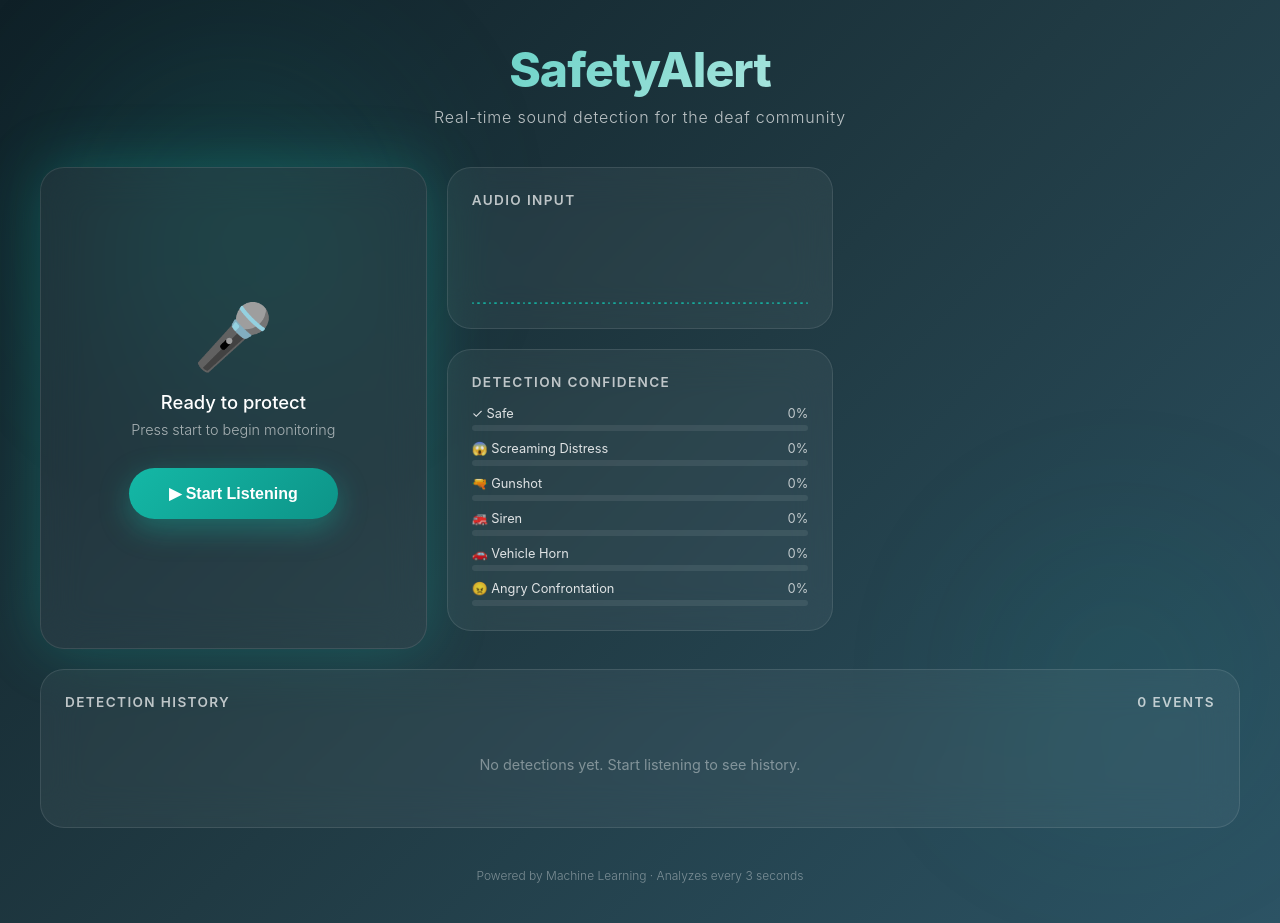
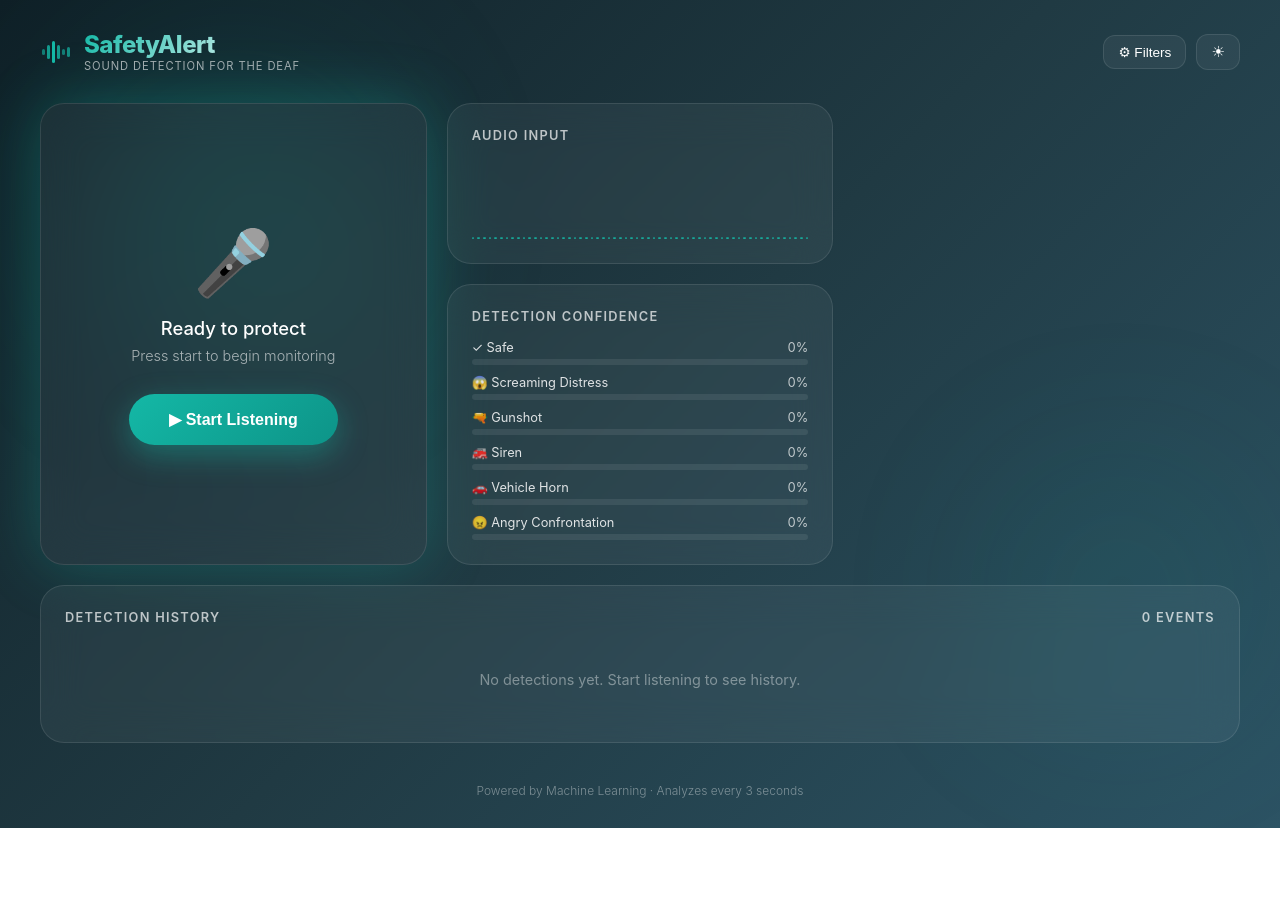
Before and after one commit to anibhati/safety-alert-website, a React (Create React App) app: page / in a window 1280 px wide. After the commit the page ends 828 px from the top, so only its background shows below. Built offline with nearby package versions, Linux system fonts and the light colour scheme.

Commit message:
Add logo, theme toggle, category filters, and polish

```diff
--- a/src/App.js
+++ b/src/App.js
@@ -1,4 +1,23 @@
 import React, { useState, useRef, useEffect } from "react";
+
+const THEMES = {
+  dark: {
+    bg: "linear-gradient(135deg, #0f2027 0%, #203a43 50%, #2c5364 100%)",
+    cardBg: "rgba(255,255,255,0.05)",
+    cardBorder: "rgba(255,255,255,0.1)",
+    text: "white",
+    textSecondary: "rgba(255,255,255,0.7)",
+    textMuted: "rgba(255,255,255,0.5)"
+  },
+  light: {
+    bg: "linear-gradient(135deg, #e0f2f1 0%, #b2dfdb 50%, #80cbc4 100%)",
+    cardBg: "rgba(255,255,255,0.6)",
+    cardBorder: "rgba(0,0,0,0.08)",
+    text: "#0f2027",
+    textSecondary: "rgba(15,32,39,0.75)",
+    textMuted: "rgba(15,32,39,0.5)"
+  }
+};
 
 const ALERT_STYLES = {
   critical: {
@@ -14,7 +33,6 @@ const ALERT_STYLES = {
     glow: "0 0 60px rgba(246, 163, 101, 0.5)"
   },
   safe: {
-    bg: "linear-gradient(135deg, #0f2027 0%, #203a43 50%, #2c5364 100%)",
     accent: "#14b8a6",
     emoji: "✓",
     glow: "0 0 60px rgba(20, 184, 166, 0.3)"
@@ -40,6 +58,19 @@ const CLASS_ICONS = {
 };
 
 const ALL_CLASSES = ["safe", "screaming_distress", "gunshot", "siren", "vehicle_horn", "angry_confrontation"];
+const DANGER_CLASSES = ["screaming_distress", "gunshot", "siren", "vehicle_horn", "angry_confrontation"];
+
+// Sound wave logo
+const Logo = ({ color = "currentColor" }) => (
+  <svg width="32" height="32" viewBox="0 0 32 32" fill="none">
+    <rect x="2" y="13" width="3" height="6" rx="1.5" fill={color} opacity="0.6"/>
+    <rect x="7" y="9" width="3" height="14" rx="1.5" fill={color} opacity="0.8"/>
+    <rect x="12" y="5" width="3" height="22" rx="1.5" fill={color}/>
+    <rect x="17" y="9" width="3" height="14" rx="1.5" fill={color} opacity="0.8"/>
+    <rect x="22" y="13" width="3" height="6" rx="1.5" fill={color} opacity="0.6"/>
+    <rect x="27" y="11" width="3" height="10" rx="1.5" fill={color} opacity="0.7"/>
+  </svg>
+);
 
 export default function App() {
   const [result, setResult] = useState(null);
@@ -49,6 +80,9 @@ export default function App() {
   const [history, setHistory] = useState([]);
   const [waveform, setWaveform] = useState(new Array(60).fill(0));
   const [classScores, setClassScores] = useState({});
+  const [theme, setTheme] = useState("dark");
+  const [enabledClasses, setEnabledClasses] = useState(new Set(DANGER_CLASSES));
+  const [showFilters, setShowFilters] = useState(false);
 
   const streamRef = useRef(null);
   const intervalRef = useRef(null);
@@ -57,6 +91,7 @@ export default function App() {
   const animationRef = useRef(null);
 
   const API_URL = "https://bhatiani007-safetyalertapp.hf.space";
+  const t = THEMES[theme];
 
   const drawWaveform = () => {
     if (!analyserRef.current) return;
@@ -82,9 +117,18 @@ export default function App() {
       });
       const data = await res.json();
       if (data && data.label) {
-        setResult(data);
+        // Respect user's filter choices
+        const shouldAlert = data.is_danger && enabledClasses.has(data.label);
+        const displayData = { ...data, is_danger: shouldAlert };
 
-        // Simulate class scores (API doesn't return all, so we estimate)
+        if (!shouldAlert && data.is_danger) {
+          displayData.label = "safe";
+          displayData.alert_level = "safe";
+          displayData.message = "Environment sounds safe (filtered).";
+        }
+
+        setResult(displayData);
+
         const scores = {};
         ALL_CLASSES.forEach(cls => {
           if (cls === data.label) scores[cls] = data.confidence;
@@ -92,15 +136,14 @@ export default function App() {
         });
         setClassScores(scores);
 
-        // Add to history
         setHistory(prev => [{
-          label: data.label,
+          label: displayData.label,
           confidence: data.confidence,
           time: new Date().toLocaleTimeString([], { hour: '2-digit', minute: '2-digit', second: '2-digit' }),
-          is_danger: data.is_danger
+          is_danger: shouldAlert
         }, ...prev].slice(0, 8));
 
-        if (data.is_danger) {
+        if (shouldAlert) {
           setFlash(true);
           if (navigator.vibrate) navigator.vibrate([500, 200, 500]);
           setTimeout(() => setFlash(false), 1000);
@@ -117,7 +160,6 @@ export default function App() {
       const stream = await navigator.mediaDevices.getUserMedia({ audio: true });
       streamRef.current = stream;
 
-      // Set up audio analysis for waveform
       audioContextRef.current = new (window.AudioContext || window.webkitAudioContext)();
       const source = audioContextRef.current.createMediaStreamSource(stream);
       analyserRef.current = audioContextRef.current.createAnalyser();
@@ -144,132 +186,207 @@ export default function App() {
       record();
       intervalRef.current = setInterval(record, 3500);
     } catch (err) {
-      setError("Microphone access denied. Please allow mic access in your browser settings.");
+      setError("Microphone access denied. Please allow mic access.");
     }
   };
 
   const stopListening = () => {
     clearInterval(intervalRef.current);
     if (animationRef.current) cancelAnimationFrame(animationRef.current);
-    if (streamRef.current) {
-      streamRef.current.getTracks().forEach(t => t.stop());
-    }
-    if (audioContextRef.current) {
-      audioContextRef.current.close();
-    }
+    if (streamRef.current) streamRef.current.getTracks().forEach(tr => tr.stop());
+    if (audioContextRef.current) audioContextRef.current.close();
     setIsListening(false);
     setResult(null);
     setWaveform(new Array(60).fill(0));
   };
 
+  const toggleClass = (cls) => {
+    setEnabledClasses(prev => {
+      const next = new Set(prev);
+      if (next.has(cls)) next.delete(cls);
+      else next.add(cls);
+      return next;
+    });
+  };
+
   useEffect(() => {
-    return () => {
-      if (animationRef.current) cancelAnimationFrame(animationRef.current);
-    };
+    return () => { if (animationRef.current) cancelAnimationFrame(animationRef.current); };
   }, []);
 
   const alertLevel = result?.alert_level || "safe";
-  const styles = ALERT_STYLES[alertLevel] || ALERT_STYLES.safe;
+  const alertStyle = ALERT_STYLES[alertLevel] || ALERT_STYLES.safe;
+  const bgStyle = alertLevel !== "safe" ? ALERT_STYLES[alertLevel].bg : t.bg;
   const displayLabel = result?.label ? result.label.replace(/_/g, " ") : "";
+
+  const cardStyle = {
+    background: t.cardBg,
+    backdropFilter: "blur(20px)",
+    border: `1px solid ${t.cardBorder}`,
+    borderRadius: "24px",
+    color: t.text
+  };
 
   return (
     <div style={{
       minHeight: "100vh",
-      background: flash ? "#ff0844" : styles.bg,
-      color: "white",
+      background: flash ? "#ff0844" : bgStyle,
+      color: t.text,
       fontFamily: "'Inter', -apple-system, BlinkMacSystemFont, 'Segoe UI', sans-serif",
-      transition: "background 0.5s ease",
-      padding: "40px 20px",
+      transition: "background 0.6s ease, color 0.4s ease",
+      padding: "30px 20px",
       position: "relative",
       overflow: "hidden"
     }}>
       {/* Background orbs */}
       <div style={{
-        position: "absolute",
-        top: "10%",
-        left: "5%",
-        width: "300px",
-        height: "300px",
-        background: styles.accent,
-        borderRadius: "50%",
-        filter: "blur(100px)",
-        opacity: 0.15,
+        position: "absolute", top: "10%", left: "5%",
+        width: "300px", height: "300px",
+        background: alertStyle.accent,
+        borderRadius: "50%", filter: "blur(100px)",
+        opacity: theme === "dark" ? 0.15 : 0.25,
         animation: "float 8s ease-in-out infinite",
         pointerEvents: "none"
       }} />
       <div style={{
-        position: "absolute",
-        bottom: "10%",
-        right: "5%",
-        width: "250px",
-        height: "250px",
-        background: styles.accent,
-        borderRadius: "50%",
-        filter: "blur(100px)",
-        opacity: 0.1,
+        position: "absolute", bottom: "10%", right: "5%",
+        width: "250px", height: "250px",
+        background: alertStyle.accent,
+        borderRadius: "50%", filter: "blur(100px)",
+        opacity: theme === "dark" ? 0.1 : 0.2,
         animation: "float 10s ease-in-out infinite reverse",
         pointerEvents: "none"
       }} />
 
       <style>{`
-        @keyframes float {
-          0%, 100% { transform: translate(0, 0); }
-          50% { transform: translate(30px, -30px); }
-        }
-        @keyframes pulse {
-          0%, 100% { transform: scale(1); opacity: 1; }
-          50% { transform: scale(1.05); opacity: 0.9; }
-        }
-        @keyframes ripple {
-          0% { transform: scale(0.8); opacity: 1; }
-          100% { transform: scale(2.5); opacity: 0; }
-        }
-        @keyframes fadeIn {
-          from { opacity: 0; transform: translateY(20px); }
-          to { opacity: 1; transform: translateY(0); }
-        }
-        @keyframes slideIn {
-          from { opacity: 0; transform: translateX(-20px); }
-          to { opacity: 1; transform: translateX(0); }
-        }
-        @keyframes barGrow {
-          from { transform: scaleY(0); }
-          to { transform: scaleY(1); }
-        }
+        @keyframes float { 0%,100% { transform: translate(0,0); } 50% { transform: translate(30px,-30px); } }
+        @keyframes pulse { 0%,100% { transform: scale(1); opacity: 1; } 50% { transform: scale(1.05); opacity: 0.9; } }
+        @keyframes ripple { 0% { transform: scale(0.8); opacity: 1; } 100% { transform: scale(2.5); opacity: 0; } }
+        @keyframes fadeIn { from { opacity: 0; transform: translateY(20px); } to { opacity: 1; transform: translateY(0); } }
+        @keyframes slideIn { from { opacity: 0; transform: translateX(-20px); } to { opacity: 1; transform: translateX(0); } }
+        @keyframes spin { to { transform: rotate(360deg); } }
+        * { box-sizing: border-box; }
       `}</style>
 
-      {/* Header */}
+      {/* Top nav */}
       <div style={{
-        textAlign: "center",
-        marginBottom: "40px",
+        display: "flex",
+        alignItems: "center",
+        justifyContent: "space-between",
+        maxWidth: "1200px",
+        margin: "0 auto 30px",
         position: "relative",
-        zIndex: 5,
-        animation: "fadeIn 0.8s ease"
+        zIndex: 10,
+        animation: "fadeIn 0.6s ease"
       }}>
-        <h1 style={{
-          fontSize: "3rem",
+        <div style={{ display: "flex", alignItems: "center", gap: "12px" }}>
+          <Logo color={alertStyle.accent} />
+          <div>
+            <div style={{
+              fontSize: "1.5rem",
               fontWeight: 800,
-          margin: 0,
               letterSpacing: "-0.02em",
-          background: `linear-gradient(135deg, ${styles.accent} 0%, #ffffff 100%)`,
+              background: `linear-gradient(135deg, ${alertStyle.accent} 0%, ${t.text} 100%)`,
               WebkitBackgroundClip: "text",
               WebkitTextFillColor: "transparent",
               backgroundClip: "text"
             }}>
               SafetyAlert
-        </h1>
-        <p style={{
-          opacity: 0.7,
-          margin: "8px 0 0 0",
-          fontSize: "1rem",
-          letterSpacing: "0.05em",
-          fontWeight: 300
-        }}>
-          Real-time sound detection for the deaf community
-        </p>
+            </div>
+            <div style={{ fontSize: "0.7rem", opacity: 0.6, letterSpacing: "0.08em" }}>
+              SOUND DETECTION FOR THE DEAF
+            </div>
+          </div>
         </div>
 
-      {/* Main content grid */}
+        <div style={{ display: "flex", gap: "10px", alignItems: "center" }}>
+          <button
+            onClick={() => setShowFilters(!showFilters)}
+            style={{
+              background: t.cardBg,
+              border: `1px solid ${t.cardBorder}`,
+              borderRadius: "12px",
+              color: t.text,
+              padding: "8px 14px",
+              fontSize: "0.85rem",
+              fontWeight: 500,
+              cursor: "pointer",
+              display: "flex",
+              alignItems: "center",
+              gap: "6px"
+            }}
+          >
+            ⚙ Filters
+          </button>
+          <button
+            onClick={() => setTheme(theme === "dark" ? "light" : "dark")}
+            style={{
+              background: t.cardBg,
+              border: `1px solid ${t.cardBorder}`,
+              borderRadius: "12px",
+              color: t.text,
+              padding: "8px 14px",
+              fontSize: "0.95rem",
+              cursor: "pointer"
+            }}
+          >
+            {theme === "dark" ? "☀" : "🌙"}
+          </button>
+        </div>
+      </div>
+
+      {/* Filters panel */}
+      {showFilters && (
+        <div style={{
+          ...cardStyle,
+          maxWidth: "1200px",
+          margin: "0 auto 20px",
+          padding: "20px 24px",
+          position: "relative",
+          zIndex: 5,
+          animation: "fadeIn 0.3s ease"
+        }}>
+          <div style={{
+            fontSize: "0.8rem",
+            fontWeight: 600,
+            opacity: 0.7,
+            marginBottom: "14px",
+            letterSpacing: "0.1em",
+            textTransform: "uppercase"
+          }}>
+            Alert Categories
+          </div>
+          <div style={{ display: "flex", flexWrap: "wrap", gap: "10px" }}>
+            {DANGER_CLASSES.map(cls => {
+              const enabled = enabledClasses.has(cls);
+              return (
+                <button
+                  key={cls}
+                  onClick={() => toggleClass(cls)}
+                  style={{
+                    background: enabled ? CLASS_COLORS[cls] : "transparent",
+                    border: `1px solid ${enabled ? CLASS_COLORS[cls] : t.cardBorder}`,
+                    borderRadius: "100px",
+                    color: enabled ? "white" : t.textSecondary,
+                    padding: "8px 16px",
+                    fontSize: "0.85rem",
+                    fontWeight: 500,
+                    cursor: "pointer",
+                    textTransform: "capitalize",
+                    transition: "all 0.2s ease",
+                    display: "flex",
+                    alignItems: "center",
+                    gap: "6px"
+                  }}
+                >
+                  {CLASS_ICONS[cls]} {cls.replace(/_/g, " ")}
+                </button>
+              );
+            })}
+          </div>
+        </div>
+      )}
+
+      {/* Main grid */}
       <div style={{
         display: "grid",
         gridTemplateColumns: "repeat(auto-fit, minmax(320px, 1fr))",
@@ -279,19 +396,16 @@ export default function App() {
         position: "relative",
         zIndex: 5
       }}>
-        {/* Left: Main detection card */}
+        {/* Main card */}
         <div style={{
-          background: "rgba(255,255,255,0.05)",
-          backdropFilter: "blur(20px)",
-          border: "1px solid rgba(255,255,255,0.1)",
-          borderRadius: "24px",
+          ...cardStyle,
           padding: "40px 30px",
           minHeight: "400px",
           display: "flex",
           flexDirection: "column",
           alignItems: "center",
           justifyContent: "center",
-          boxShadow: styles.glow,
+          boxShadow: alertStyle.glow,
           transition: "all 0.5s ease",
           animation: "fadeIn 0.8s ease",
           textAlign: "center"
@@ -303,7 +417,7 @@ export default function App() {
                 marginBottom: "16px",
                 animation: result.is_danger ? "pulse 1s ease infinite" : "none"
               }}>
-                {styles.emoji}
+                {alertStyle.emoji}
               </div>
               <div style={{
                 fontSize: "1.6rem",
@@ -323,7 +437,7 @@ export default function App() {
               </div>
               <div style={{
                 display: "inline-block",
-                background: "rgba(255,255,255,0.1)",
+                background: theme === "dark" ? "rgba(255,255,255,0.1)" : "rgba(0,0,0,0.08)",
                 padding: "6px 16px",
                 borderRadius: "100px",
                 fontSize: "0.8rem",
@@ -335,13 +449,9 @@ export default function App() {
           ) : isListening ? (
             <div style={{ position: "relative" }}>
               <div style={{
-                width: "120px",
-                height: "120px",
-                borderRadius: "50%",
-                background: `radial-gradient(circle, ${styles.accent}44 0%, transparent 70%)`,
-                position: "absolute",
-                top: "-30px",
-                left: "50%",
+                width: "120px", height: "120px", borderRadius: "50%",
+                background: `radial-gradient(circle, ${alertStyle.accent}44 0%, transparent 70%)`,
+                position: "absolute", top: "-30px", left: "50%",
                 transform: "translateX(-50%)",
                 animation: "ripple 2s ease-out infinite"
               }} />
@@ -369,7 +479,7 @@ export default function App() {
               marginTop: "30px",
               background: isListening
                 ? "linear-gradient(135deg, #ef4444 0%, #dc2626 100%)"
-                : `linear-gradient(135deg, ${styles.accent} 0%, #0d9488 100%)`,
+                : `linear-gradient(135deg, ${alertStyle.accent} 0%, #0d9488 100%)`,
               color: "white",
               border: "none",
               borderRadius: "100px",
@@ -379,7 +489,7 @@ export default function App() {
               cursor: "pointer",
               boxShadow: isListening
                 ? "0 10px 30px rgba(239, 68, 68, 0.4)"
-                : `0 10px 30px ${styles.accent}66`,
+                : `0 10px 30px ${alertStyle.accent}66`,
               transition: "all 0.3s ease"
             }}
             onMouseEnter={e => e.currentTarget.style.transform = "translateY(-2px)"}
@@ -403,63 +513,36 @@ export default function App() {
           )}
         </div>
 
-        {/* Right column: Waveform + Confidence meters */}
+        {/* Right column */}
         <div style={{ display: "flex", flexDirection: "column", gap: "20px" }}>
-          {/* Waveform */}
+          <div style={{ ...cardStyle, padding: "24px", animation: "fadeIn 1s ease" }}>
             <div style={{
-            background: "rgba(255,255,255,0.05)",
-            backdropFilter: "blur(20px)",
-            border: "1px solid rgba(255,255,255,0.1)",
-            borderRadius: "24px",
-            padding: "24px",
-            animation: "fadeIn 1s ease"
-          }}>
-            <div style={{
-              fontSize: "0.85rem",
-              fontWeight: 600,
-              opacity: 0.7,
-              marginBottom: "16px",
-              letterSpacing: "0.1em",
-              textTransform: "uppercase"
+              fontSize: "0.8rem", fontWeight: 600, opacity: 0.7,
+              marginBottom: "16px", letterSpacing: "0.1em", textTransform: "uppercase"
             }}>
               Audio Input
             </div>
             <div style={{
-              display: "flex",
-              alignItems: "flex-end",
-              gap: "3px",
-              height: "80px",
-              justifyContent: "center"
+              display: "flex", alignItems: "flex-end", gap: "3px",
+              height: "80px", justifyContent: "center"
             }}>
               {waveform.map((val, i) => (
                 <div key={i} style={{
                   width: "4px",
                   height: `${Math.max(val * 100, 2)}%`,
-                  background: `linear-gradient(to top, ${styles.accent}, ${styles.accent}88)`,
+                  background: `linear-gradient(to top, ${alertStyle.accent}, ${alertStyle.accent}88)`,
                   borderRadius: "2px",
                   transition: "height 0.1s ease",
-                  boxShadow: isListening ? `0 0 6px ${styles.accent}66` : "none"
+                  boxShadow: isListening ? `0 0 6px ${alertStyle.accent}66` : "none"
                 }} />
               ))}
             </div>
           </div>
 
-          {/* Confidence meters */}
+          <div style={{ ...cardStyle, padding: "24px", animation: "fadeIn 1.2s ease" }}>
             <div style={{
-            background: "rgba(255,255,255,0.05)",
-            backdropFilter: "blur(20px)",
-            border: "1px solid rgba(255,255,255,0.1)",
-            borderRadius: "24px",
-            padding: "24px",
-            animation: "fadeIn 1.2s ease"
-          }}>
-            <div style={{
-              fontSize: "0.85rem",
-              fontWeight: 600,
-              opacity: 0.7,
-              marginBottom: "16px",
-              letterSpacing: "0.1em",
-              textTransform: "uppercase"
+              fontSize: "0.8rem", fontWeight: 600, opacity: 0.7,
+              marginBottom: "16px", letterSpacing: "0.1em", textTransform: "uppercase"
             }}>
               Detection Confidence
             </div>
@@ -469,10 +552,8 @@ export default function App() {
                 return (
                   <div key={cls}>
                     <div style={{
-                      display: "flex",
-                      justifyContent: "space-between",
-                      marginBottom: "4px",
-                      fontSize: "0.8rem"
+                      display: "flex", justifyContent: "space-between",
+                      marginBottom: "4px", fontSize: "0.8rem"
                     }}>
                       <span style={{ textTransform: "capitalize", opacity: 0.85 }}>
                         {CLASS_ICONS[cls]} {cls.replace(/_/g, " ")}
@@ -483,7 +564,7 @@ export default function App() {
                     </div>
                     <div style={{
                       height: "6px",
-                      background: "rgba(255,255,255,0.08)",
+                      background: theme === "dark" ? "rgba(255,255,255,0.08)" : "rgba(0,0,0,0.06)",
                       borderRadius: "4px",
                       overflow: "hidden"
                     }}>
@@ -505,48 +586,34 @@ export default function App() {
 
         {/* History */}
         <div style={{
-          background: "rgba(255,255,255,0.05)",
-          backdropFilter: "blur(20px)",
-          border: "1px solid rgba(255,255,255,0.1)",
-          borderRadius: "24px",
+          ...cardStyle,
           padding: "24px",
           gridColumn: "1 / -1",
           animation: "fadeIn 1.4s ease"
         }}>
           <div style={{
-            fontSize: "0.85rem",
-            fontWeight: 600,
-            opacity: 0.7,
-            marginBottom: "16px",
-            letterSpacing: "0.1em",
-            textTransform: "uppercase",
-            display: "flex",
-            justifyContent: "space-between"
+            fontSize: "0.8rem", fontWeight: 600, opacity: 0.7,
+            marginBottom: "16px", letterSpacing: "0.1em", textTransform: "uppercase",
+            display: "flex", justifyContent: "space-between"
           }}>
             <span>Detection History</span>
             <span>{history.length} {history.length === 1 ? "event" : "events"}</span>
           </div>
 
           {history.length === 0 ? (
-            <div style={{
-              textAlign: "center",
-              padding: "30px",
-              opacity: 0.4,
-              fontSize: "0.9rem"
-            }}>
+            <div style={{ textAlign: "center", padding: "30px", opacity: 0.4, fontSize: "0.9rem" }}>
               No detections yet. Start listening to see history.
             </div>
           ) : (
             <div style={{ display: "flex", flexDirection: "column", gap: "8px" }}>
               {history.map((item, i) => (
                 <div key={i} style={{
-                  display: "flex",
-                  alignItems: "center",
+                  display: "flex", alignItems: "center",
                   padding: "12px 16px",
                   background: item.is_danger
                     ? `${CLASS_COLORS[item.label]}22`
-                    : "rgba(255,255,255,0.03)",
-                  border: `1px solid ${item.is_danger ? CLASS_COLORS[item.label] + "44" : "rgba(255,255,255,0.08)"}`,
+                    : theme === "dark" ? "rgba(255,255,255,0.03)" : "rgba(0,0,0,0.03)",
+                  border: `1px solid ${item.is_danger ? CLASS_COLORS[item.label] + "44" : t.cardBorder}`,
                   borderRadius: "12px",
                   fontSize: "0.9rem",
                   animation: "slideIn 0.3s ease"
@@ -555,11 +622,7 @@ export default function App() {
                     {CLASS_ICONS[item.label]}
                   </div>
                   <div style={{ flex: 1 }}>
-                    <div style={{
-                      fontWeight: 600,
-                      textTransform: "capitalize",
-                      marginBottom: "2px"
-                    }}>
+                    <div style={{ fontWeight: 600, textTransform: "capitalize", marginBottom: "2px" }}>
                       {item.label.replace(/_/g, " ")}
                     </div>
                     <div style={{ fontSize: "0.75rem", opacity: 0.5 }}>
@@ -567,10 +630,9 @@ export default function App() {
                     </div>
                   </div>
                   <div style={{
-                    fontSize: "0.8rem",
-                    fontWeight: 600,
+                    fontSize: "0.8rem", fontWeight: 600,
                     padding: "4px 10px",
-                    background: "rgba(255,255,255,0.08)",
+                    background: theme === "dark" ? "rgba(255,255,255,0.08)" : "rgba(0,0,0,0.06)",
                     borderRadius: "100px"
                   }}>
                     {item.confidence}%
```
Lines whose indentation alone changed are shown as unchanged.
